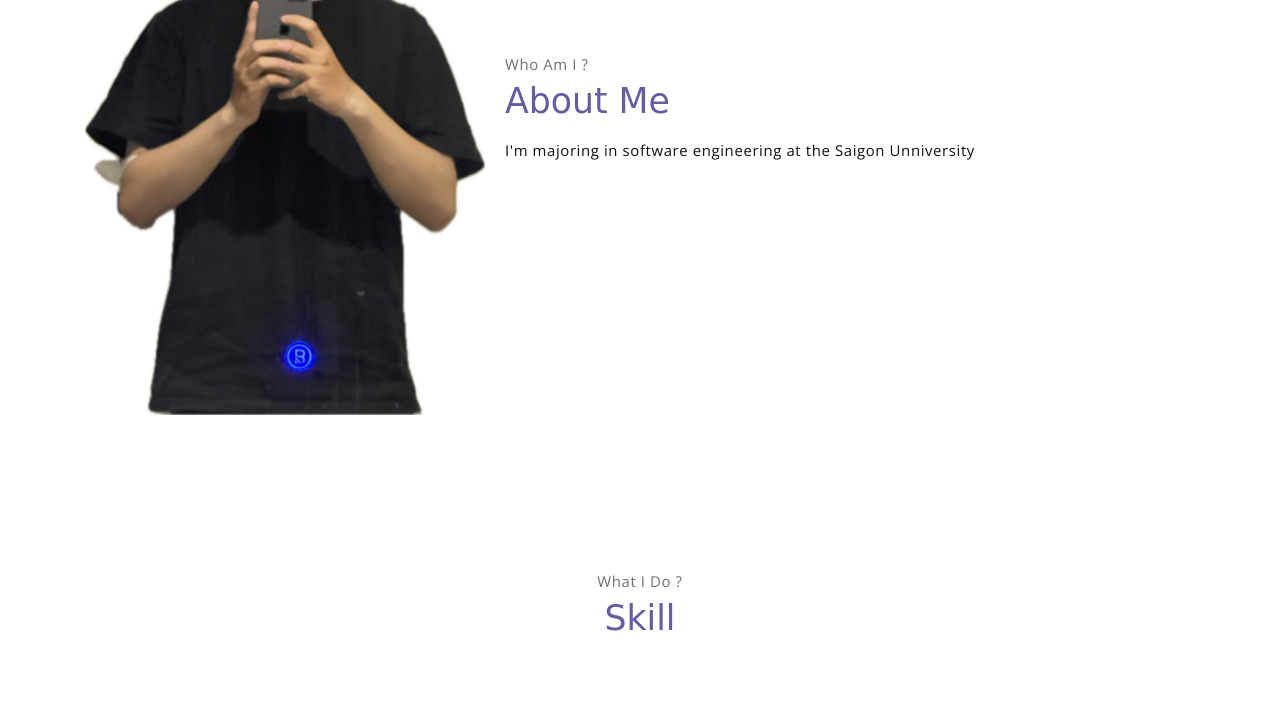
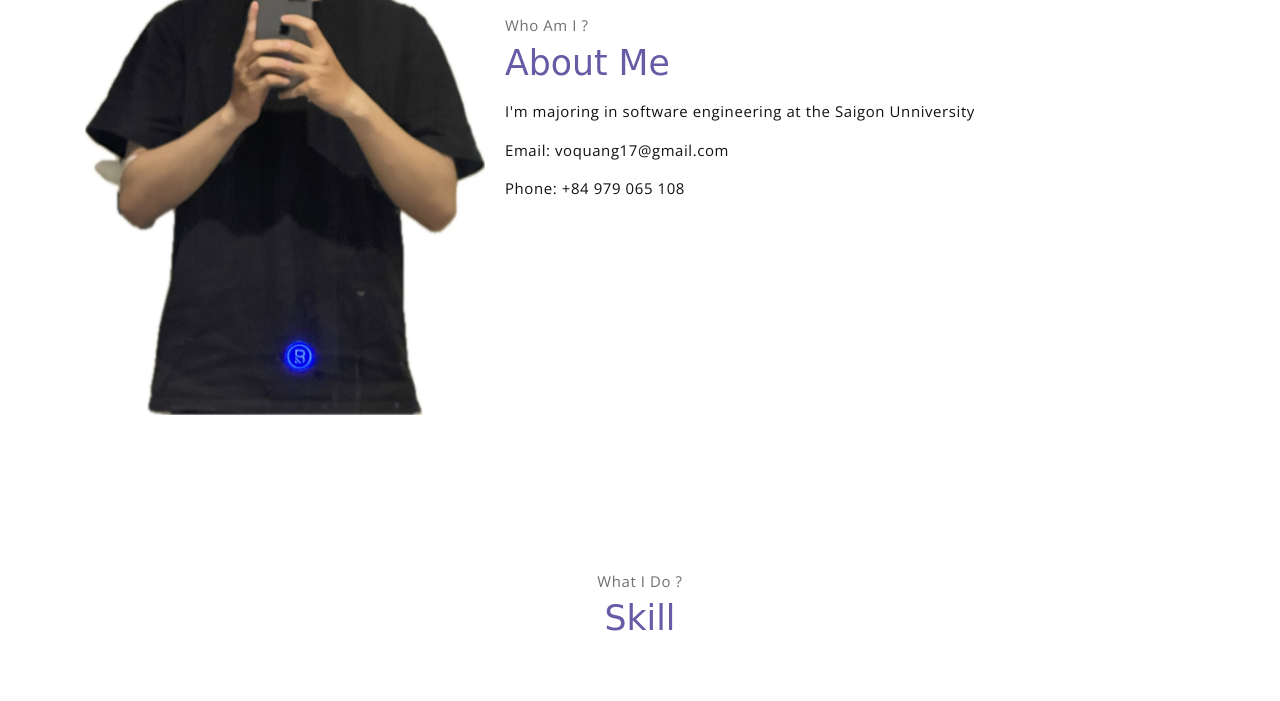
Before and after one commit to gibao4222/portfolio, a plain HTML site: page index.html in a window 1280 px wide. Shown: the part 1000-1701 px from the top of the page. Drawn offline with nearby package versions, Linux system fonts and the light colour scheme; a web font is replaced by a local one.

Commit message:
lala land

```diff
--- a/index.html
+++ b/index.html
@@ -27,18 +27,18 @@
                 <li class="item">
                     <a class="link" href="#portfolio">Portfolio</a>
                 </li>
-                <li class="item">
+                <!-- <li class="item">
                     <a class="link" href="#testmonial">Testmonial</a>
                 </li>
                 <li class="item">
                     <a class="link" href="#blog">Blog</a>
-                </li>
+                </li> -->
                 <li class="item">
                     <a class="link" href="#contact">Contact</a>
                 </li>
-                <li class="item ml-md-3">
+                <!-- <li class="item ml-md-3">
                     <a href="components.html" class="btn btn-primary">Components</a>
-                </li>
+                </li> -->
             </ul>
             <a href="javascript:void(0)" id="nav-toggle" class="hamburger hamburger--elastic">
                 <div class="hamburger-box">
@@ -76,6 +76,10 @@
                     <h2 class="section-title mb-3">About Me</h2>
                     <p>
                         I'm  majoring in software engineering at the Saigon Unniversity
+                        </p><p>
+                        Email: voquang17@gmail.com
+                        </p><p>
+                        Phone: +84 979 065 108
                     </p>
                     <!-- <button class="btn-rounded btn btn-outline-primary mt-4">Download CV</button> -->
                 </div>
```
